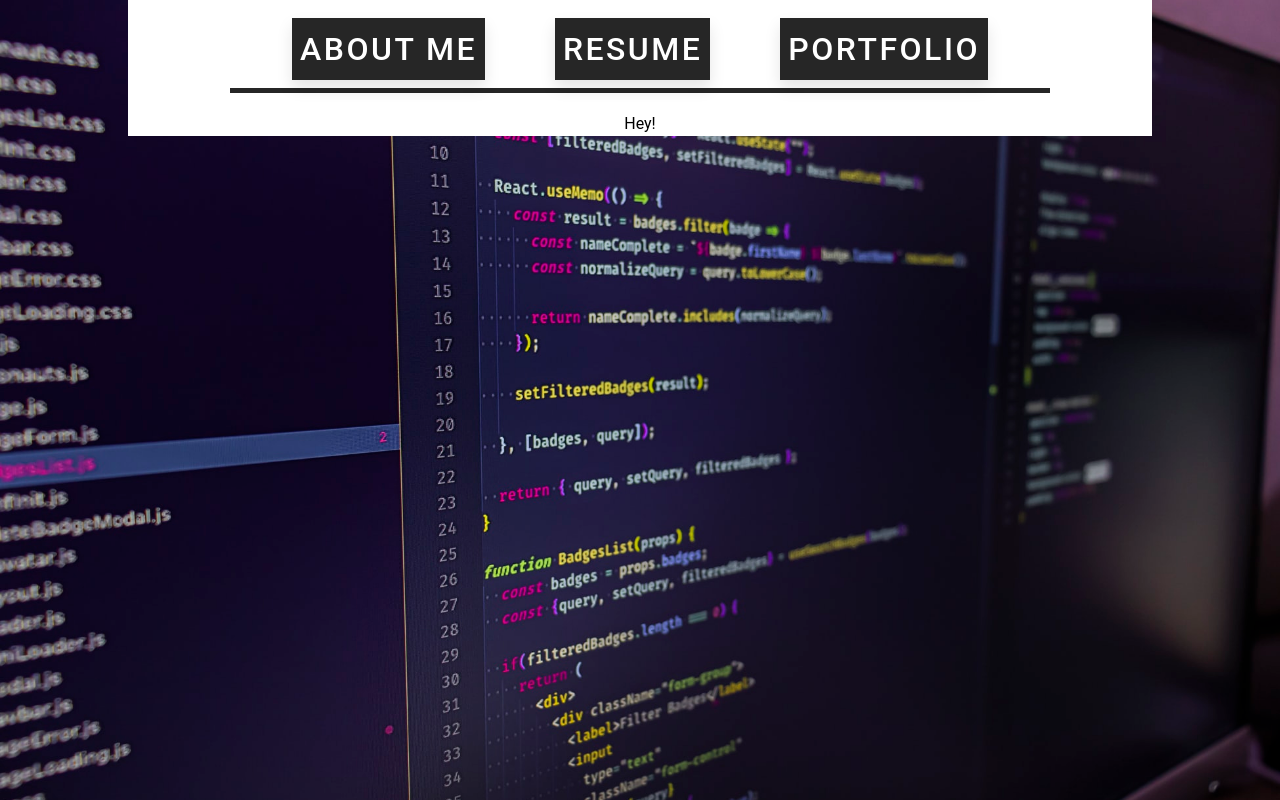
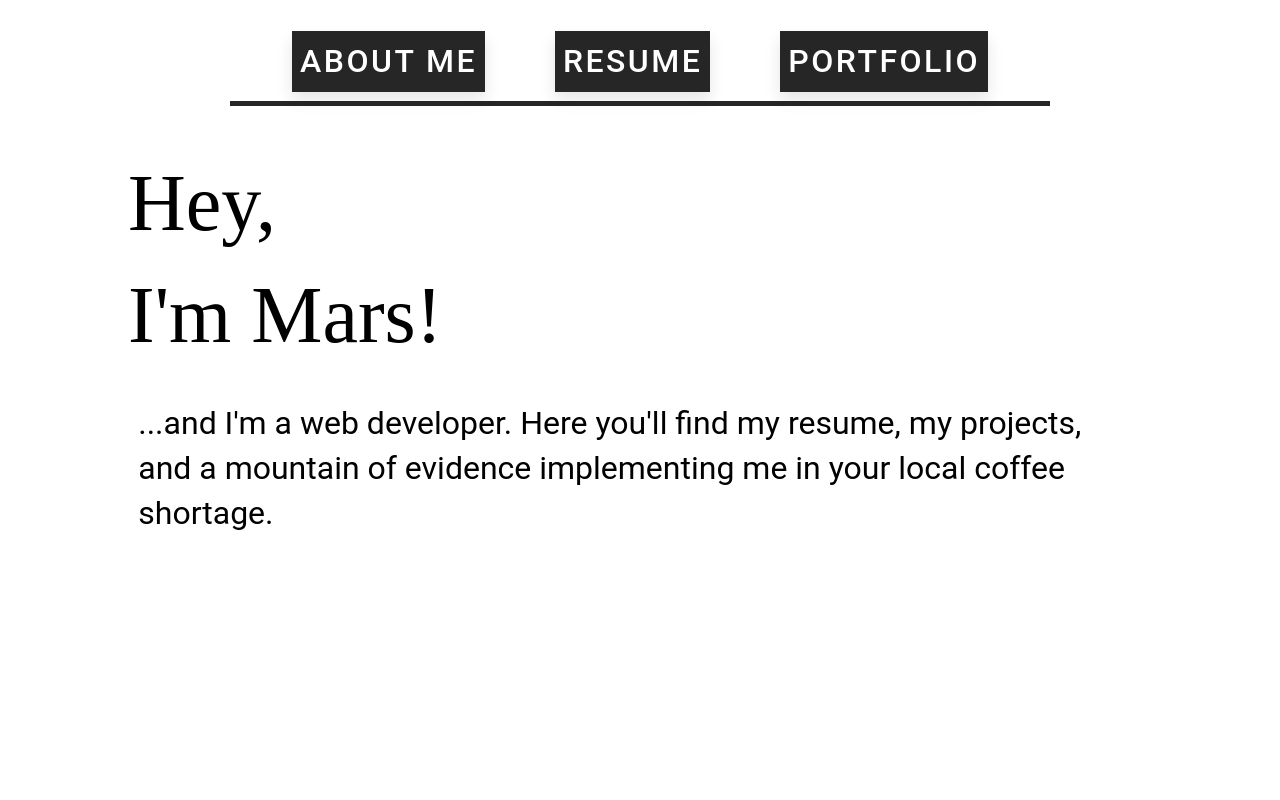
Before and after one commit to MMendes24/portfolio-site-ii, a React (Create React App) app: page / in a window 1280 px wide. Built offline with nearby package versions, Linux system fonts and the light colour scheme.

Commit message:
Placeholder text for landing page on screen and flexed.

```diff
--- a/src/App.js
+++ b/src/App.js
@@ -9,7 +9,7 @@ import { AppStyled } from './styles'
 
 function App() {
   return (
-    <AppStyled>
+    <AppStyled className="App">
       <NavBar />
       <Landing />
     </AppStyled>
--- a/src/components/Landing.js
+++ b/src/components/Landing.js
@@ -5,7 +5,8 @@ import { LandingStyled } from '../styles'
 const Landing = () => {
     return (
         <LandingStyled>
-            <h1>Hey!</h1>
+            <h1>Hey, <br></br>I'm Mars!</h1>
+            <p>...and I'm a web developer. Here you'll find my resume, my projects, and a mountain of evidence implementing me in your local coffee shortage.</p>
         </LandingStyled>
     )
 }
--- a/src/styles.css
+++ b/src/styles.css
@@ -31,10 +31,11 @@ footer, header, hgroup, menu, nav, section {
 body {
     line-height: 1.4;
     font-family: 'Roboto', sans-serif;
-    background-image: url('./assets/photo-1569748130764-3fed0c102c59.jpg');
+    /* background-image: url('./assets/photo-1505909182942-e2f09aee3e89.jpg'); */
 	background-repeat: no-repeat;
 	background-size: cover;
 	position: relative;
+	margin: 1% 0%;
 }
 ol, ul {
 	list-style: none;
--- a/src/styles/AppStyled.js
+++ b/src/styles/AppStyled.js
@@ -7,6 +7,5 @@ const AppStyled = styled.div`
     align-items: center;
     width: 80%;
     margin: auto;
-    background-color: white;
 `
 export default AppStyled
--- a/src/styles/LandingStyled.js
+++ b/src/styles/LandingStyled.js
@@ -2,5 +2,19 @@ import styled from 'styled-components'
 
 const LandingStyled = styled.section`
 
+display: flex;
+flex-flow: column;
+width: 100%;
+
+h1 {
+    margin: 2% 0%;
+    font-family: 'Architects Daughter', cursive;
+	font-size: 5rem;
+}
+
+p {
+    margin: 1%;
+    font-size: 2rem;
+}
 `
 export default LandingStyled
--- a/src/styles/NavBarStyled.js
+++ b/src/styles/NavBarStyled.js
@@ -13,7 +13,7 @@ const NavBarStyled = styled.nav`
 	color: white;
 	font-size: 2rem;
 	text-decoration: none;
-	background-color: #262626;
+	background-color: #262626;;
 	margin: 1%;
 	padding: 1%;
 	text-transform: uppercase;
```
Also changed, not shown: src/assets/photo-1505909182942-e2f09aee3e89.jpg (added), src/assets/photo-1569748130764-3fed0c102c59.jpg (deleted).
